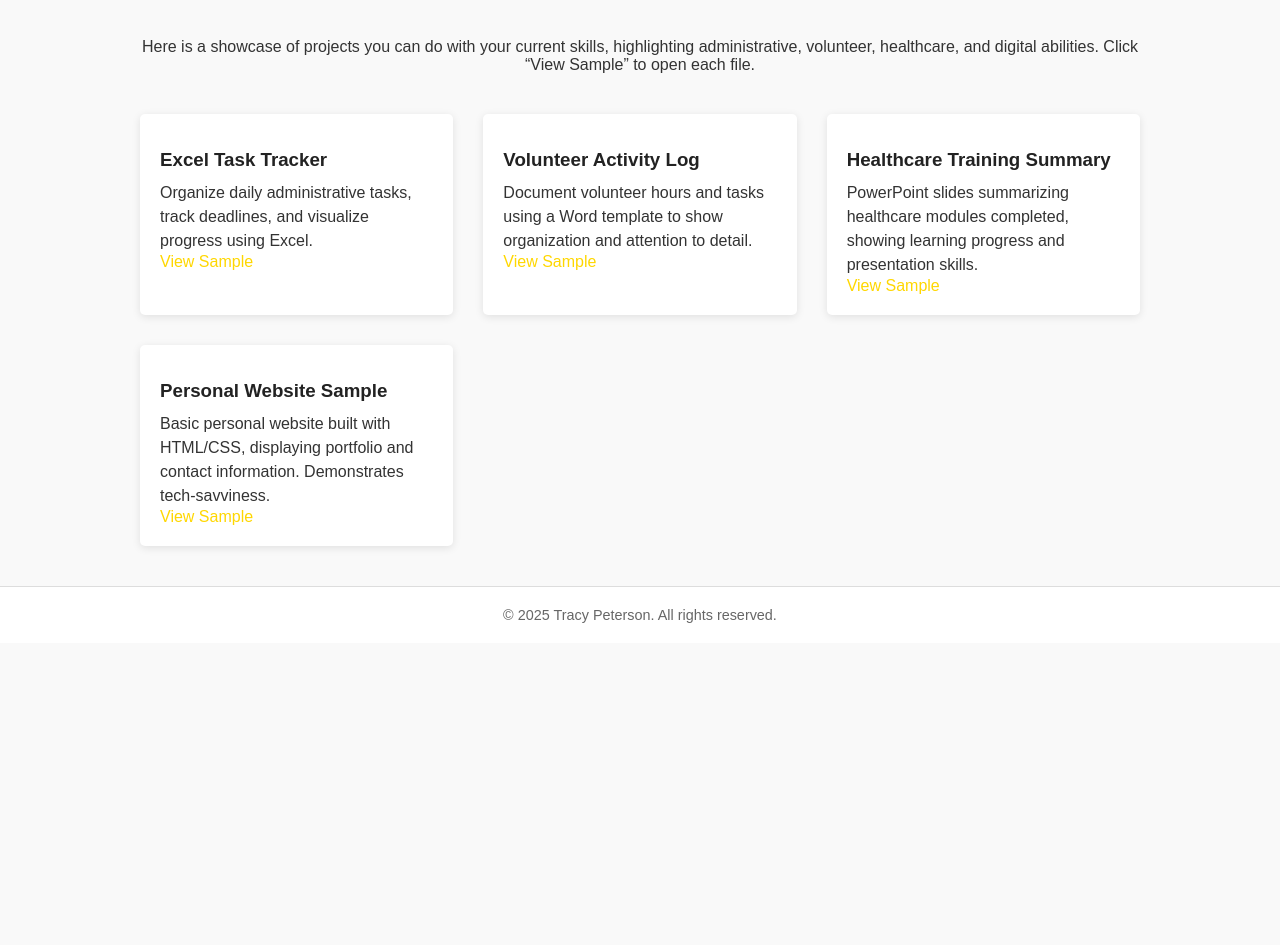
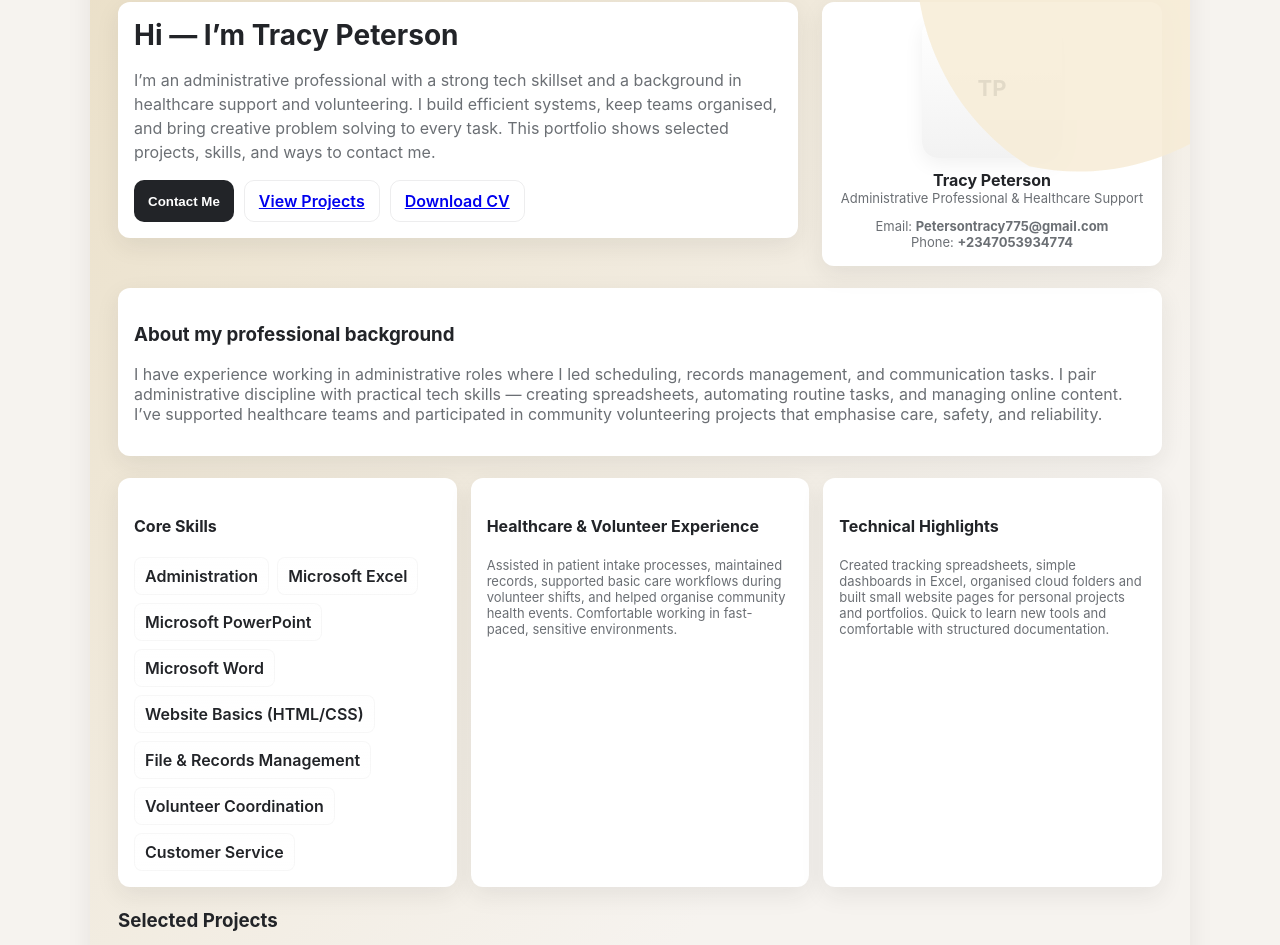
Before and after one commit to TracyPee/TracyW, a plain HTML site: page portfolio.html in a window 1280 px wide. Shown: the part 135-1080 px from the top of the page. Before the commit the page ends 800 px from the top, so only its background shows below. Drawn offline with Linux system fonts and the light colour scheme.

Commit message:
updated portfolio

```diff
--- a/portfolio.html
+++ b/portfolio.html
@@ -1,168 +1,188 @@
-
-<!DOCTYPE html>
+<!doctype html>
 <html lang="en">
 <head>
-    <meta charset="UTF-8">
-    <meta name="viewport" content="width=device-width, initial-scale=1.0">
-    <title>Portfolio</title>
-    <style>
-        body {
-            font-family: Arial, sans-serif;
-            margin: 0;
-            padding: 0;
-            background-color: #f9f9f9;
-            color: #333;
-        }
+  <meta charset="utf-8" />
+  <meta name="viewport" content="width=device-width,initial-scale=1" />
+  <title>Tracy Peterson — Portfolio</title>
+  <meta name="description" content="Tracy Peterson — administrative professional, tech-savvy, healthcare supporter and volunteer. Modern • Elegant • Professional • Bold" />
+  <style>
+    :root{
+      --cream:#f6f3ef;
+      --grey:#e6e6e8;
+      --charcoal:#222428;
+      --muted:#6b6f74;
+      --gold:#cfa65a;
+      --accent-grad: linear-gradient(135deg,#eadfc7 0%, #f6f3ef 60%);
+      --card-shadow: 0 8px 24px rgba(34,36,40,0.08);
+      font-family: Inter, system-ui, -apple-system, 'Segoe UI', Roboto, 'Helvetica Neue', Arial;
+    }
+    *{box-sizing:border-box}
+    html,body{height:100%;margin:0;background:var(--cream);color:var(--charcoal);}
+    .page{max-width:1100px;margin:36px auto;padding:28px;background:var(--accent-grad);border-radius:18px;box-shadow:var(--card-shadow);position:relative;overflow:hidden}
 
-        nav {
-            background-color: #fff;
-            box-shadow: 0 2px 5px rgba(0,0,0,0.1);
-            display: flex;
-            justify-content: center;
-            padding: 15px 0;
-            position: sticky;
-            top: 0;
-            z-index: 1000;
-        }
+    .wave{position:absolute;right:-120px;top:-120px;width:420px;height:420px;opacity:0.9;transform:rotate(22deg);}
 
-        nav a {
-            margin: 0 20px;
-            text-decoration: none;
-            color: #222;
-            font-weight: bold;
-        }
+    header{display:flex;gap:20px;align-items:center}
+    .logo{display:flex;flex-direction:column;gap:6px}
+    .brand{font-size:26px;font-weight:700;letter-spacing:0.6px;color:var(--charcoal);display:flex;align-items:center;gap:12px}
+    .brand .name{color:var(--charcoal)}
+    .brand .gold{color:var(--gold);font-weight:800;margin-left:6px}
+    .tag{font-size:13px;color:var(--muted)}
 
-        nav a:hover {
-            color: gold;
-        }
+    .hero{display:grid;grid-template-columns:1fr 340px;gap:24px;align-items:start;margin-top:20px}
+    .intro{padding:20px;background:rgba(255,255,255,0.5);border-radius:12px}
+    .intro h1{margin:0;font-size:28px}
+    .intro p{color:var(--muted);line-height:1.5}
+    .cta{margin-top:14px;display:flex;gap:10px}
+    .btn{padding:10px 14px;border-radius:10px;border:0;cursor:pointer;font-weight:600}
+    .btn-primary{background:var(--charcoal);color:white}
+    .btn-outline{background:transparent;border:1px solid rgba(34,36,40,0.08)}
 
-        header {
-            text-align: center;
-            padding: 30px 0 10px 0;
-        }
+    .card{background:white;padding:16px;border-radius:12px;box-shadow:var(--card-shadow)}
 
-        header h1 {
-            margin: 0;
-            font-size: 2.5em;
-            color: #222;
-        }
+    .side-profile{display:flex;flex-direction:column;gap:12px;align-items:center}
+    .avatar{width:140px;height:140px;border-radius:16px;background:linear-gradient(180deg,#fff 0%, #f2f2f2 100%);display:flex;align-items:center;justify-content:center;font-size:22px;font-weight:700;color:var(--muted);box-shadow:0 6px 20px rgba(0,0,0,0.06)}
+    .contact-short{width:100%;text-align:center}
+    .meta{font-size:13px;color:var(--muted)}
 
-        .content {
-            max-width: 1000px;
-            margin: 40px auto;
-            padding: 0 20px;
-        }
+    section{margin-top:22px}
+    .grid-3{display:grid;grid-template-columns:repeat(3,1fr);gap:14px}
+    .skills{display:flex;flex-wrap:wrap;gap:8px}
+    .skill{background:linear-gradient(180deg,rgba(255,255,255,0.95),rgba(255,255,255,0.9));padding:8px 10px;border-radius:8px;font-weight:600;border:1px solid rgba(0,0,0,0.03);}
 
-        .intro {
-            text-align: center;
-            margin-bottom: 40px;
-        }
+    .projects{display:grid;grid-template-columns:repeat(auto-fill,minmax(240px,1fr));gap:12px}
+    .project{padding:14px;border-radius:12px;background:linear-gradient(180deg,#fff,#fbfaf8);border:1px solid rgba(0,0,0,0.03)}
+    .project h4{margin:0 0 8px 0}
+    .project p{margin:0;color:var(--muted);font-size:14px}
 
-        .portfolio-grid {
-            display: grid;
-            grid-template-columns: repeat(auto-fit, minmax(250px, 1fr));
-            gap: 30px;
-        }
+    footer{margin-top:28px;text-align:center;color:var(--muted);font-size:13px}
 
-        .project-card {
-            background-color: #fff;
-            padding: 20px;
-            box-shadow: 0 2px 8px rgba(0,0,0,0.1);
-            border-radius: 5px;
-            transition: transform 0.2s, box-shadow 0.2s;
-        }
+    @media (max-width:900px){
+      .hero{grid-template-columns:1fr}
+      .grid-3{grid-template-columns:1fr}
+      .page{margin:18px;padding:18px}
+    }
 
-        .project-card:hover {
-            transform: translateY(-5px);
-            box-shadow: 0 4px 15px rgba(0,0,0,0.2);
-        }
-
-        .project-card h3 {
-            margin: 15px 0 10px 0;
-            color: #222;
-        }
-
-        .project-card p {
-            margin: 0;
-            line-height: 1.5;
-        }
-
-        footer {
-            text-align: center;
-            padding: 20px;
-            background-color: #fff;
-            color: #666;
-            margin-top: 40px;
-            font-size: 0.9em;
-            border-top: 1px solid #ddd;
-        }
-
-        a.highlight-link {
-            color: gold;
-            text-decoration: none;
-        }
-
-        a.highlight-link:hover {
-            text-decoration: underline;
-        }
-    </style>
+  </style>
 </head>
 <body>
+  <div class="page">
+    <svg class="wave" viewBox="0 0 600 600" xmlns="http://www.w3.org/2000/svg">
+      <path d="M300,30 C420,60 540,120 570,240 C600,360 480,540 300,570 C120,540 0,360 30,240 C60,120 180,0 300,30Z" fill="#f7ecd6" opacity="0.95"/>
+      <path d="M420 0 L600 0 L600 120 Z" fill="rgba(207,166,90,0.07)"/>
+    </svg>
 
-    <!-- Navigation -->
-    <nav>
-        <a href="index.html">Home</a>
-        <a href="about.html">About</a>
-        <a href="portfolio.html">Portfolio</a>
-        <a href="contact.html">Contact Me</a>
-    </nav>
-
-    <!-- Header -->
     <header>
-        <h1>Portfolio</h1>
+      <div class="logo">
+        <div class="brand">
+          <div class="name">Tracy Peterson <span class="gold">• Portfolio</span></div>
+        </div>
+        <div class="tag">Administrative • Tech‑savvy • Healthcare • Volunteer</div>
+      </div>
+      <div style="margin-left:auto;text-align:right">
+        <div class="meta">Modern · Elegant · Professional · Bold & Creative</div>
+      </div>
     </header>
 
-    <!-- Main Content -->
-    <div class="content">
-        <div class="intro">
-            <p>Here is a showcase of projects you can do with your current skills, highlighting administrative, volunteer, healthcare, and digital abilities. Click “View Sample” to open each file.</p>
+    <div class="hero">
+      <div class="intro card">
+        <h1>Hi — I’m Tracy Peterson</h1>
+        <p>I’m an administrative professional with a strong tech skillset and a background in healthcare support and volunteering. I build efficient systems, keep teams organised, and bring creative problem solving to every task. This portfolio shows selected projects, skills, and ways to contact me.</p>
+        <div class="cta">
+          <button class="btn btn-primary" onclick="document.getElementById('contact').scrollIntoView({behavior:'smooth'})">Contact Me</button>
+          <a class="btn btn-outline" href="#projects">View Projects</a>
+          <a class="btn btn-outline" href="#" onclick="downloadCV()">Download CV</a>
         </div>
+      </div>
 
-        <div class="portfolio-grid">
-            <!-- Project 1: Excel -->
-            <div class="project-card">
-                <h3>Excel Task Tracker</h3>
-                <p>Organize daily administrative tasks, track deadlines, and visualize progress using Excel.</p>
-                <a class="highlight-link" href="files/excel-tracker.xlsx" target="_blank">View Sample</a>
-            </div>
-
-            <!-- Project 2: Volunteer -->
-            <div class="project-card">
-                <h3>Volunteer Activity Log</h3>
-                <p>Document volunteer hours and tasks using a Word template to show organization and attention to detail.</p>
-                <a class="highlight-link" href="files/volunteer-log.docx" target="_blank">View Sample</a>
-            </div>
-
-            <!-- Project 3: Healthcare -->
-            <div class="project-card">
-                <h3>Healthcare Training Summary</h3>
-                <p>PowerPoint slides summarizing healthcare modules completed, showing learning progress and presentation skills.</p>
-                <a class="highlight-link" href="files/healthcare-summary.pptx" target="_blank">View Sample</a>
-            </div>
-
-            <!-- Project 4: Website -->
-            <div class="project-card">
-                <h3>Personal Website Sample</h3>
-                <p>Basic personal website built with HTML/CSS, displaying portfolio and contact information. Demonstrates tech-savviness.</p>
-                <a class="highlight-link" href="files/personal-website.zip" target="_blank">View Sample</a>
-            </div>
+      <aside class="card side-profile">
+        <div class="avatar">TP</div>
+        <div style="text-align:center">
+          <div style="font-weight:700">Tracy Peterson</div>
+          <div class="meta">Administrative Professional & Healthcare Support</div>
         </div>
+        <div class="contact-short">
+          <div class="meta">Email: <strong>Petersontracy775@gmail.com</strong></div>
+          <div class="meta">Phone: <strong>+2347053934774</strong></div>
+        </div>
+      </aside>
     </div>
 
-    <!-- Footer -->
+    <section id="about" class="card">
+      <h3>About my professional background</h3>
+      <p style="color:var(--muted)">I have experience working in administrative roles where I led scheduling, records management, and communication tasks. I pair administrative discipline with practical tech skills — creating spreadsheets, automating routine tasks, and managing online content. I’ve supported healthcare teams and participated in community volunteering projects that emphasise care, safety, and reliability.</p>
+    </section>
+
+    <section class="grid-3">
+      <div class="card">
+        <h4>Core Skills</h4>
+        <div class="skills">
+          <div class="skill">Administration</div>
+          <div class="skill">Microsoft Excel</div>
+          <div class="skill">Microsoft PowerPoint</div>
+          <div class="skill">Microsoft Word</div>
+          <div class="skill">Website Basics (HTML/CSS)</div>
+          <div class="skill">File & Records Management</div>
+          <div class="skill">Volunteer Coordination</div>
+          <div class="skill">Customer Service</div>
+        </div>
+      </div>
+
+      <div class="card">
+        <h4>Healthcare & Volunteer Experience</h4>
+        <p class="meta">Assisted in patient intake processes, maintained records, supported basic care workflows during volunteer shifts, and helped organise community health events. Comfortable working in fast-paced, sensitive environments.</p>
+      </div>
+
+      <div class="card">
+        <h4>Technical Highlights</h4>
+        <p class="meta">Created tracking spreadsheets, simple dashboards in Excel, organised cloud folders and built small website pages for personal projects and portfolios. Quick to learn new tools and comfortable with structured documentation.</p>
+      </div>
+    </section>
+
+    <section id="projects">
+      <h3>Selected Projects</h3>
+      <div class="projects">
+        <div class="project">
+          <h4>Portfolio Website (this file)</h4>
+          <p>Single-file HTML portfolio showcasing skills, projects, and contact information — built to be easy to edit and host.</p>
+        </div>
+        <div class="project">
+          <h4>Administrative Tracker</h4>
+          <p>A daily tracker template made in Excel to manage schedules, tasks and deadlines efficiently.</p>
+        </div>
+        <div class="project">
+          <h4>Volunteer Coordination</h4>
+          <p>Organised community events and volunteer schedules for local health outreach programmes.</p>
+        </div>
+        <div class="project">
+          <h4>Social Media Templates</h4>
+          <p>Branded post templates for consistent visual identity on social platforms.</p>
+        </div>
+      </div>
+    </section>
+
+    <section id="contact" class="card">
+      <h3>Contact</h3>
+      <p class="meta">I’m open to freelance admin support, healthcare-related assistant roles, and collaborations on design or tech-simple projects. Use the contact details below or send a short message with your enquiry.</p>
+      <form onsubmit="event.preventDefault();alert('Thanks! I will reply to your email.');" style="display:grid;grid-template-columns:1fr 1fr;gap:10px;margin-top:10px">
+        <input placeholder="Your name" required style="padding:10px;border-radius:8px;border:1px solid rgba(0,0,0,0.06)" />
+        <input placeholder="Your email" required style="padding:10px;border-radius:8px;border:1px solid rgba(0,0,0,0.06)" />
+        <textarea placeholder="Message" required style="grid-column:1/-1;padding:10px;border-radius:8px;border:1px solid rgba(0,0,0,0.06);min-height:120px"></textarea>
+        <button class="btn btn-primary" style="grid-column:1/-1">Send message</button>
+      </form>
+    </section>
+
     <footer>
-        &copy; 2025 Tracy Peterson. All rights reserved.
+      Built &amp; maintained by Tracy Peterson • <span id="year"></span>
     </footer>
 
+  </div>
+
+  <script>
+    document.getElementById('year').textContent = new Date().getFullYear();
+    function downloadCV(){
+      alert('If you have a CV file, replace the placeholder link in the HTML with your file path or upload it to your hosting and update the href.');
+    }
+  </script>
 </body>
 </html>
```
